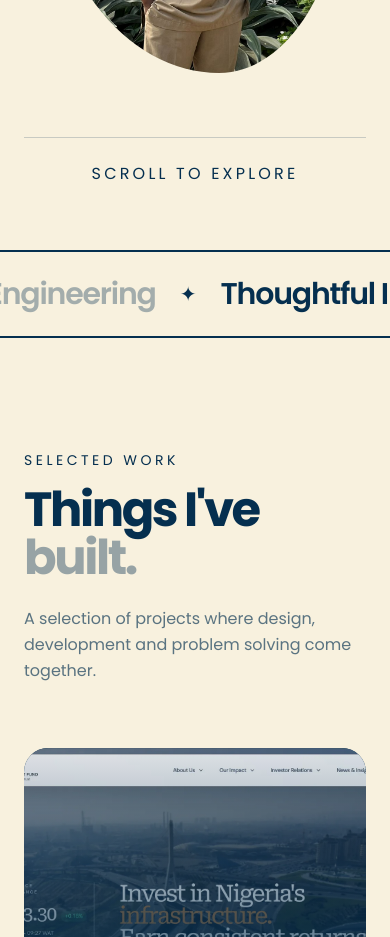
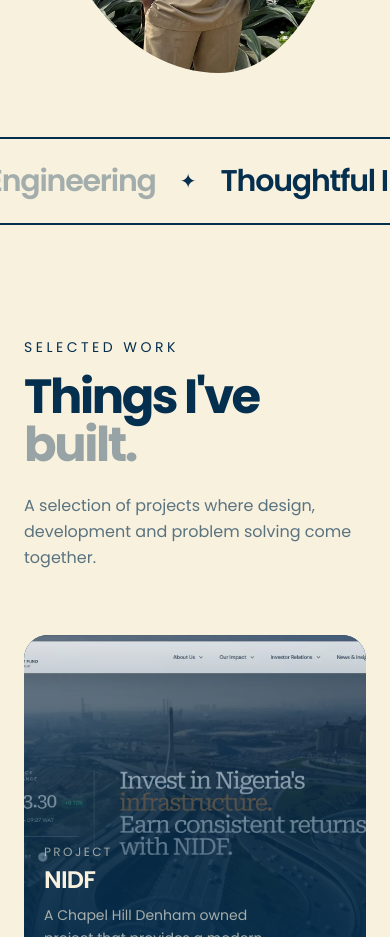
Before and after one commit to Edward-Ijeruh/my-portfolio, a React (Vite) app: page / in a window 390 px wide. Shown: the part 920-1857 px from the top of the page. Built offline with nearby package versions, Linux system fonts and the light colour scheme.

Commit message:
style: update ui

```diff
--- a/src/pages/Home.tsx
+++ b/src/pages/Home.tsx
@@ -204,7 +204,7 @@ const Home: React.FC = () => {
           </motion.div>
         </div>
 
-        <div className="mt-16 md:mt-20 border-t border-[#052f4f]/20 pt-6 flex flex-col items-center justify-center gap-3">
+        <div className="hidden md:flex mt-16 md:mt-20 border-t border-[#052f4f]/20 pt-6 flex-col items-center justify-center gap-3">
           <span className="text-md uppercase tracking-[0.2em]">
             Scroll to explore
           </span>
```
